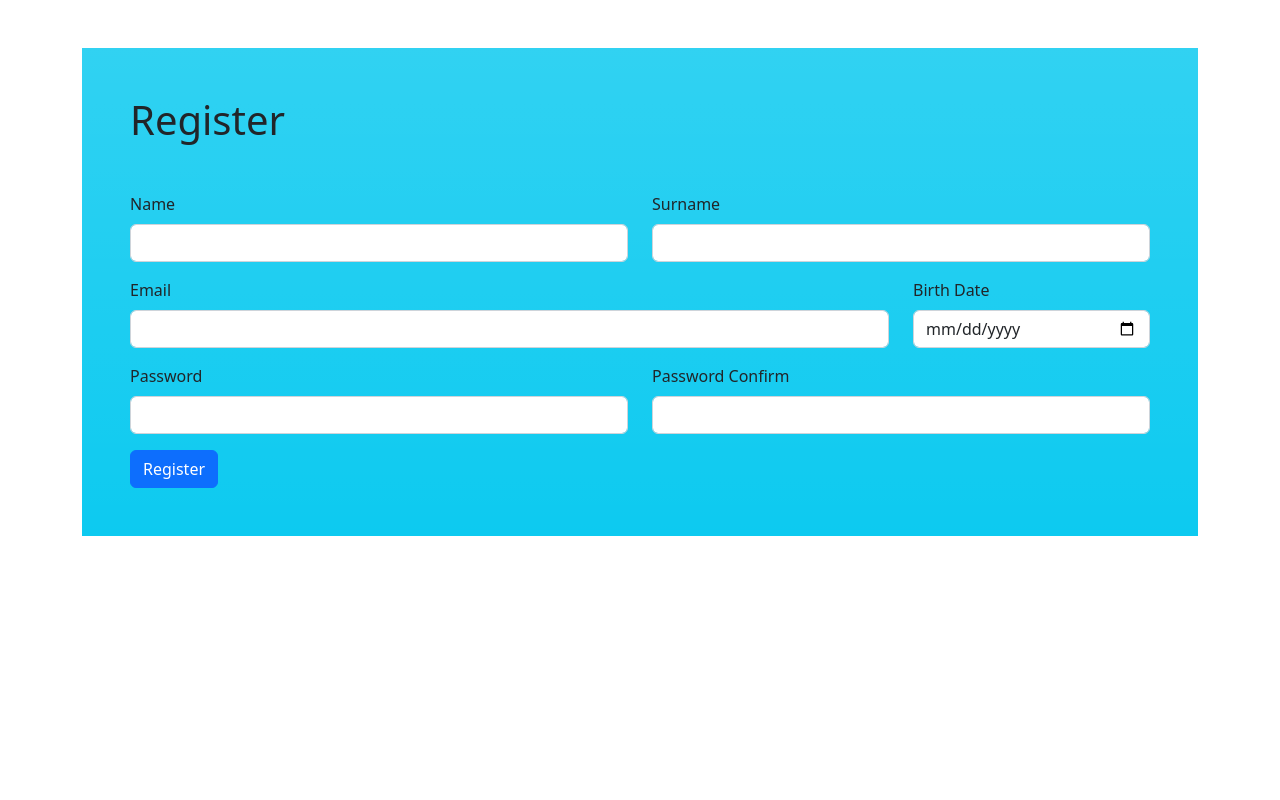
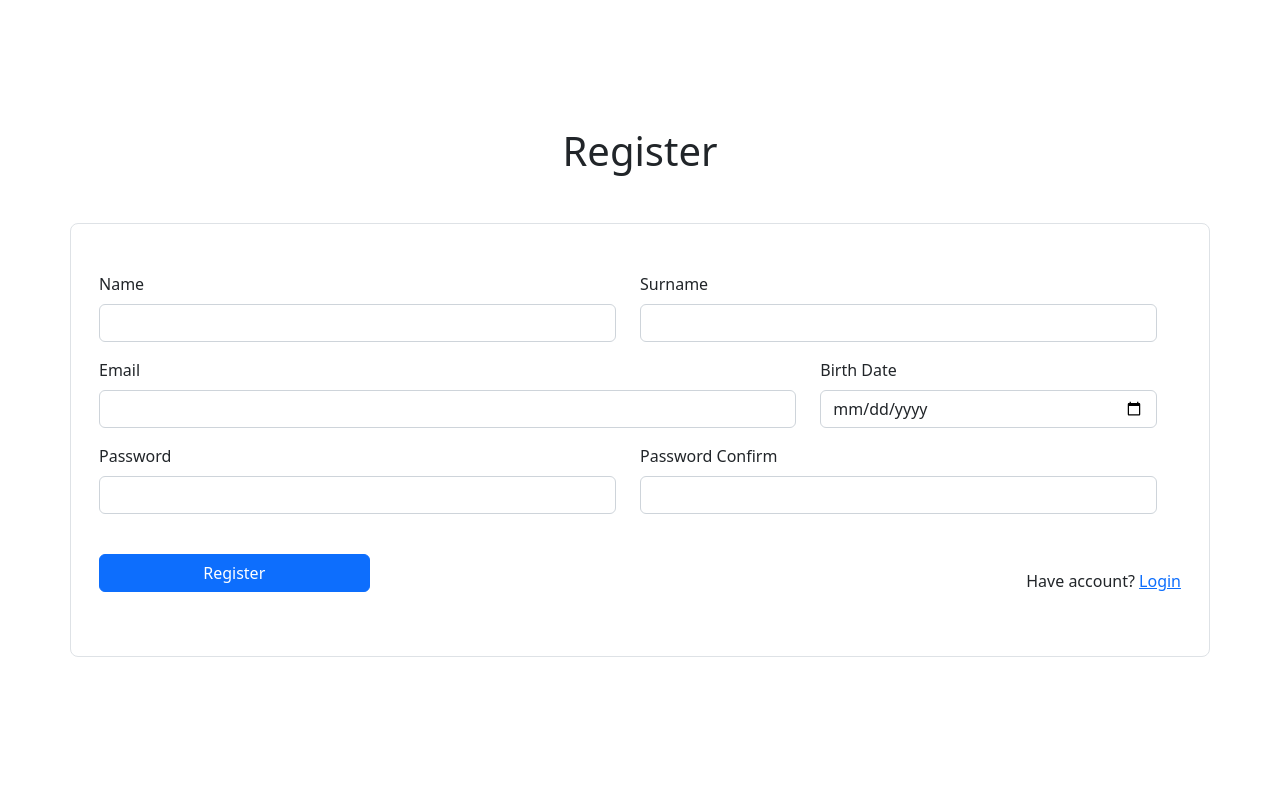
Before and after one commit to mrKlava/eventstar_project, a PHP site: page /register.php in a window 1280 px wide. Run offline with PHP 8.4, Linux system fonts and the light colour scheme; a stand-in replaces the project's code that opens the database connection; some libraries are stand-ins or nearby versions.

Commit message:
Improved login and register page UI

```diff
--- a/assets/css/styles.css
+++ b/assets/css/styles.css
@@ -1,3 +1,38 @@
 body {
+  margin: 0 auto;
   margin-top: 3rem;
+  font-weight: 400;
+  -webkit-font-smoothing: antialiased;
 }
+
+*,
+*:before,
+*:after {
+  box-sizing: border-box;
+  scroll-behavior: smooth;
+  /* border:1px solid red; */
+}
+
+
+h1,
+h2,
+h3,
+h4,
+h5,
+h6 {
+  margin: 0;
+}
+
+p {
+  margin: 0;
+}
+
+/* Custom */
+
+.remove-header {
+  margin-top: -3rem;
+}
+
+.form-floating>label {
+  left: 20px;
+}
--- a/register.php
+++ b/register.php
@@ -1,64 +1,68 @@
 <?php
+session_start();
+if (isset($_SESSION['user_id'])) header('location:index.php');
+
 include './config/config.php';
 include DB;
-
-session_start();
-
-if (isset($_SESSION['user_id'])) {
-  header('location:index.php');
-}
 ?>
 
 <!DOCTYPE html>
 <html lang="en">
 
-<head><?php $title = "Register"; include TEMPLATES . "_head.php"; ?></head>
+<head><?php $title = "Register";
+      include TEMPLATES . "_head.php"; ?></head>
 
-<body>
-  <main class="container">
-    <div class="register bg-info bg-gradient p-5">
-      <h1 class="mb-5">Register</h1>
-      <form action="./api/user_register.php" method="post">
+<body class="remove-header">
+  <main class="container vh-100 d-flex flex-column justify-content-center align-items-center">
+    <h1 class="title mb-5 text-center">Register</h1>
+    <form class="row mb-3 border rounded-3 px-3 py-5" action="./api/user_register.php" method="post">
       <div class="row">
-          <div class="col mb-3">
+        <div class="col-sm mb-3">
           <label for="name" class="form-label">Name</label>
           <input type="text" class="form-control" name="name" required>
         </div>
-          <div class="col mb-3">
+        <div class="col-sm mb-3">
           <label for="surname" class="form-label">Surname</label>
           <input type="text" class="form-control" name="surname" required>
         </div>
       </div>
       <div class="row">
-          <div class="col-9 mb-3">
+        <div class="col-sm-8 mb-3">
           <label for="email" class="form-label">Email</label>
           <input type="email" class="form-control" name="email" required>
         </div>
-          <div class="col-3 mb-3">
+        <div class="col-sm-4 mb-3">
           <label for="bdate" class="form-label">Birth Date</label>
           <input type="date" class="form-control date-picker" name="bdate" required>
         </div>
       </div>
       <div class="row">
-          <div class="col mb-3">
+        <div class="col-sm mb-3">
           <label for="pwd" class="form-label">Password</label>
           <input type="password" class="form-control" name="pwd" required>
         </div>
-          <div class="col mb-3">
+        <div class="col-sm mb-3">
           <label for="rePwd" class="form-label">Password Confirm</label>
           <input type="password" class="form-control" name="rePwd" required>
         </div>
       </div>
-        <button type="submit" class="btn btn-primary">Register</button>
-      </form>
-    </div>
-  </main>
+      <p class="text-danger mb-4 text-center">
         <?php
         if (isset($_SESSION['error'])) {
           echo $_SESSION['error'];
           unset($_SESSION['error']);
         }
         ?>
+      </p>
+      <div class="d-flex flex-column flex-sm-row justify-content-between align-items-center">
+        <button class="btn btn-primary mb-3 col-3">Register</button>
+        <div class="text-center">
+          <span>Have account?</span>
+          <a href="login.php">Login</a>
+        </div>
+      </div>
+    </form>
+  </main>
 </body>
 
 </html>
```
Also changed, not shown: login.php (+23 -19 lines). Lines whose indentation alone changed are shown as unchanged.
